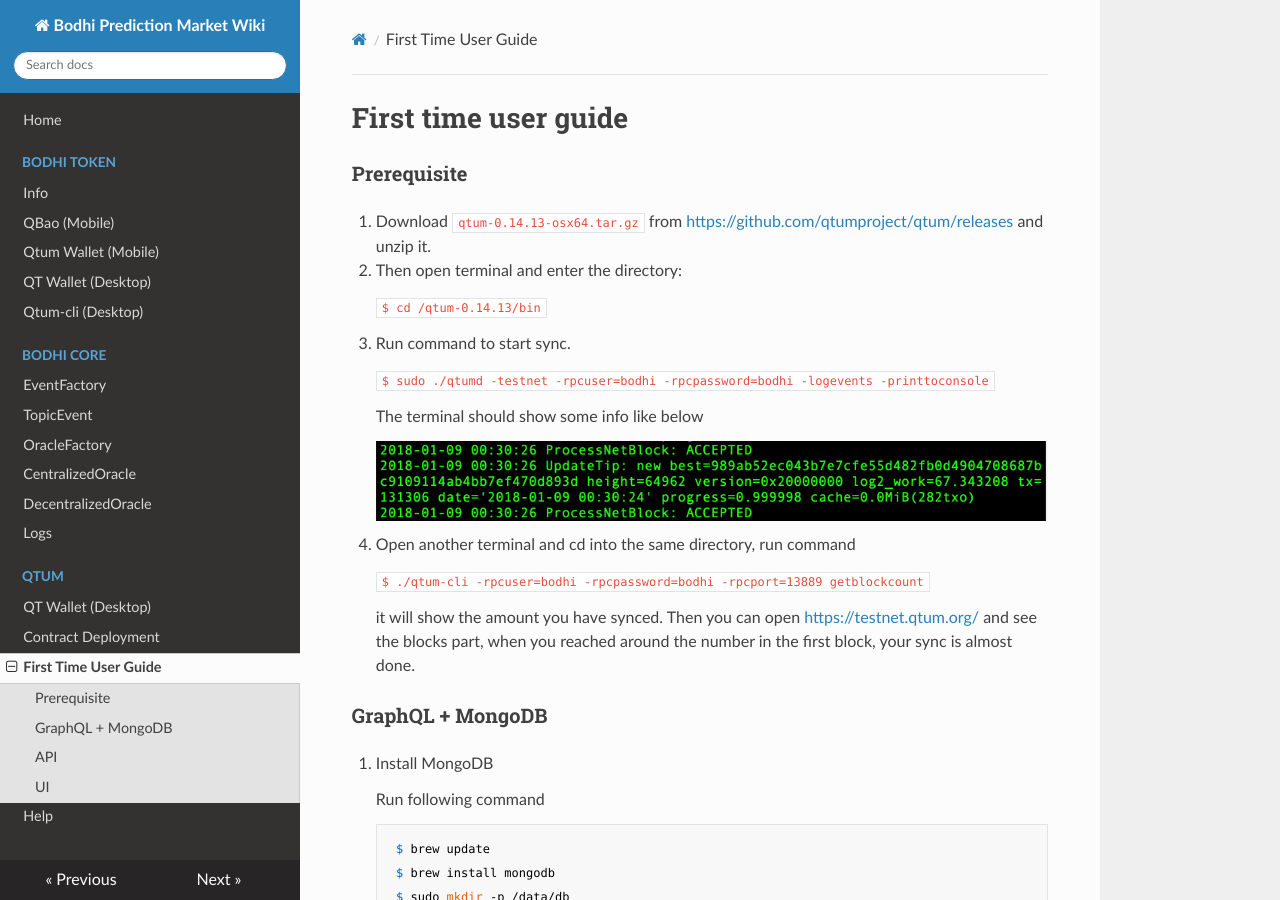
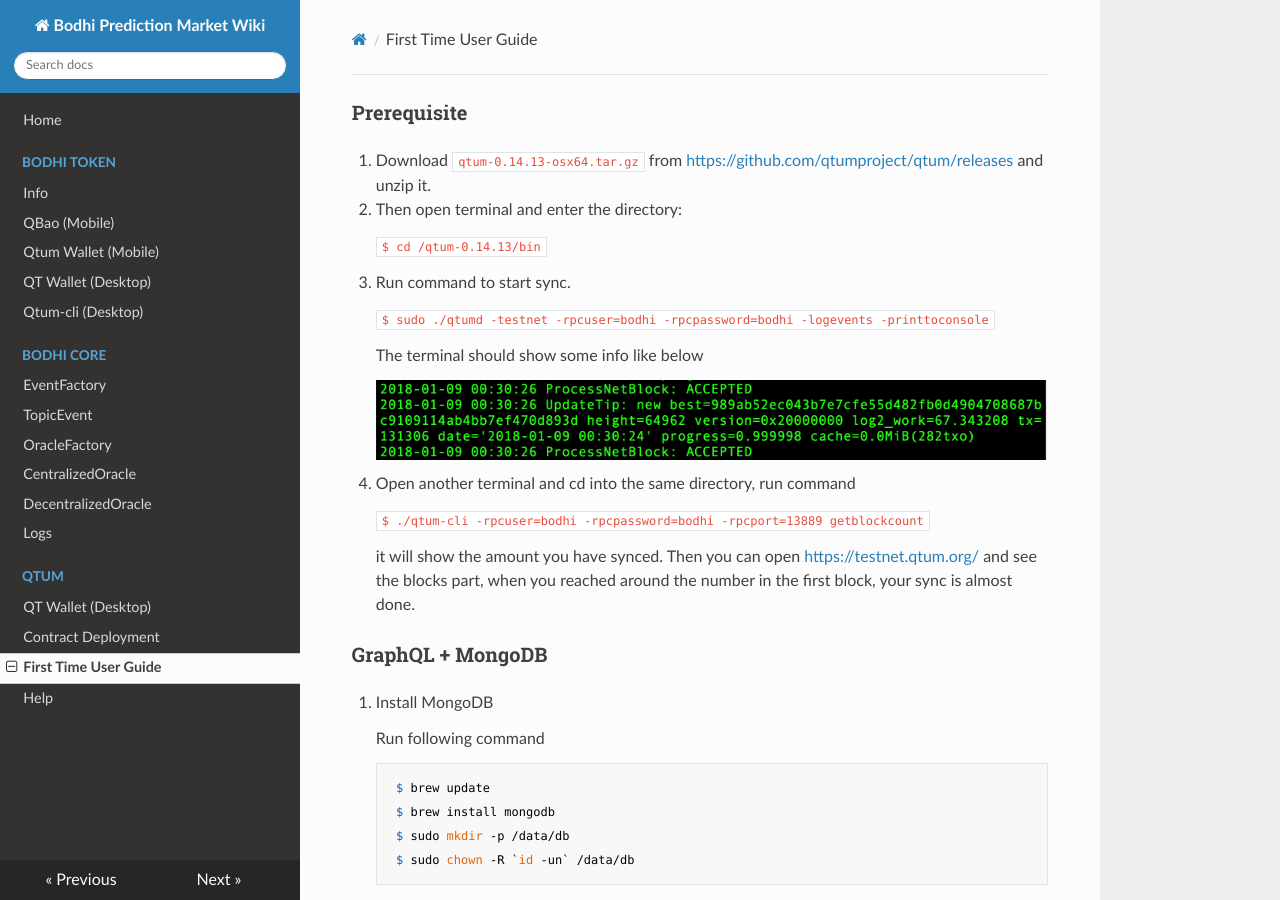
Before and after one commit to bodhiproject/wiki, an MkDocs documentation site: the page built from docs/first_time_user_guide.md, in a window 1280 px wide and 900 px high. Built offline with MkDocs 1.6.1, drawn with Linux system fonts in a browser that asks for light colours; nearby versions of some CDN libraries; comment, search, counter and statistics services are not loaded; old or Windows-style settings are respelled for this version of MkDocs.

Commit message:
delete title inside First time user guide page

```diff
--- a/docs/first_time_user_guide.md
+++ b/docs/first_time_user_guide.md
@@ -1,4 +1,3 @@
-# First time user guide
 
 
 
```
